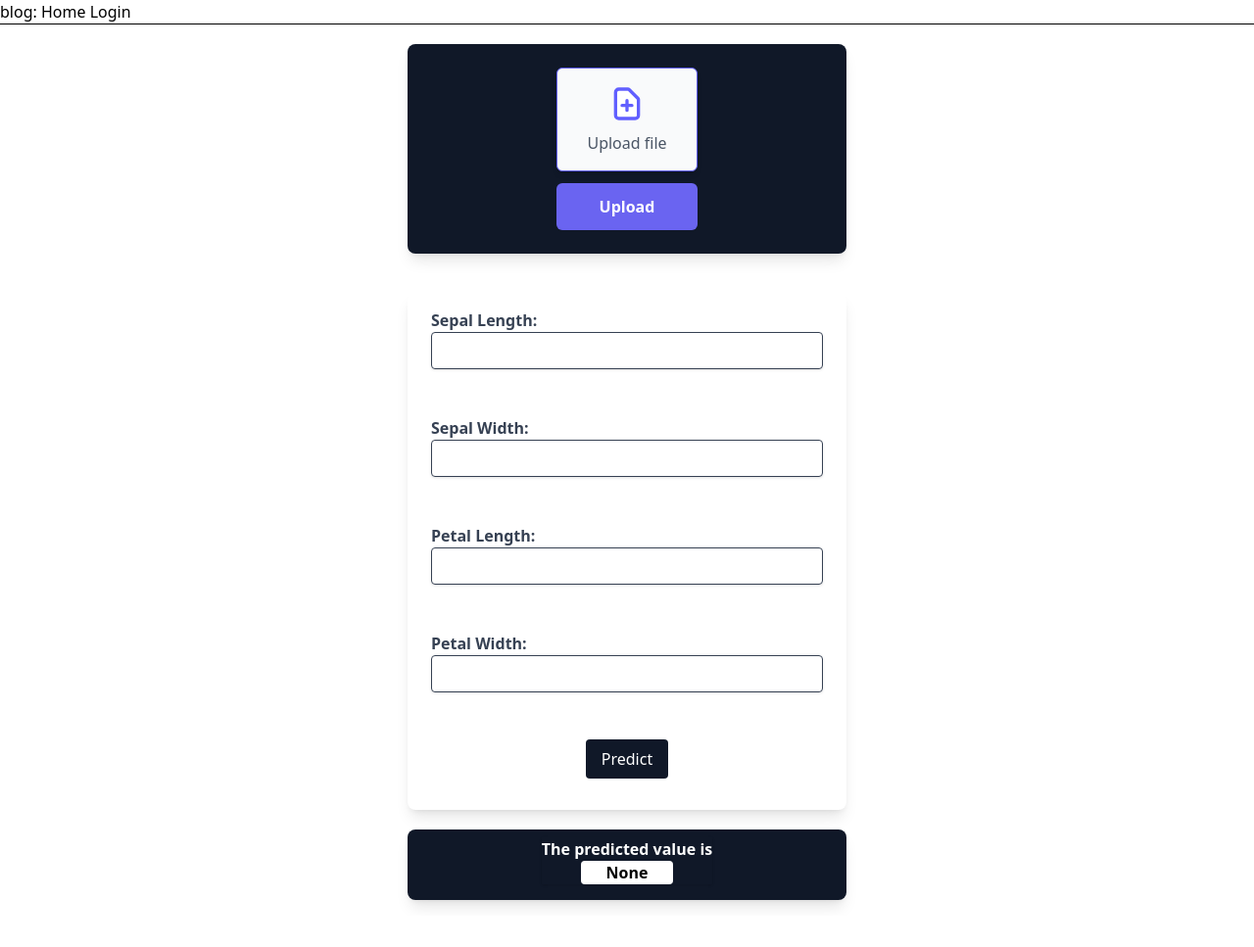
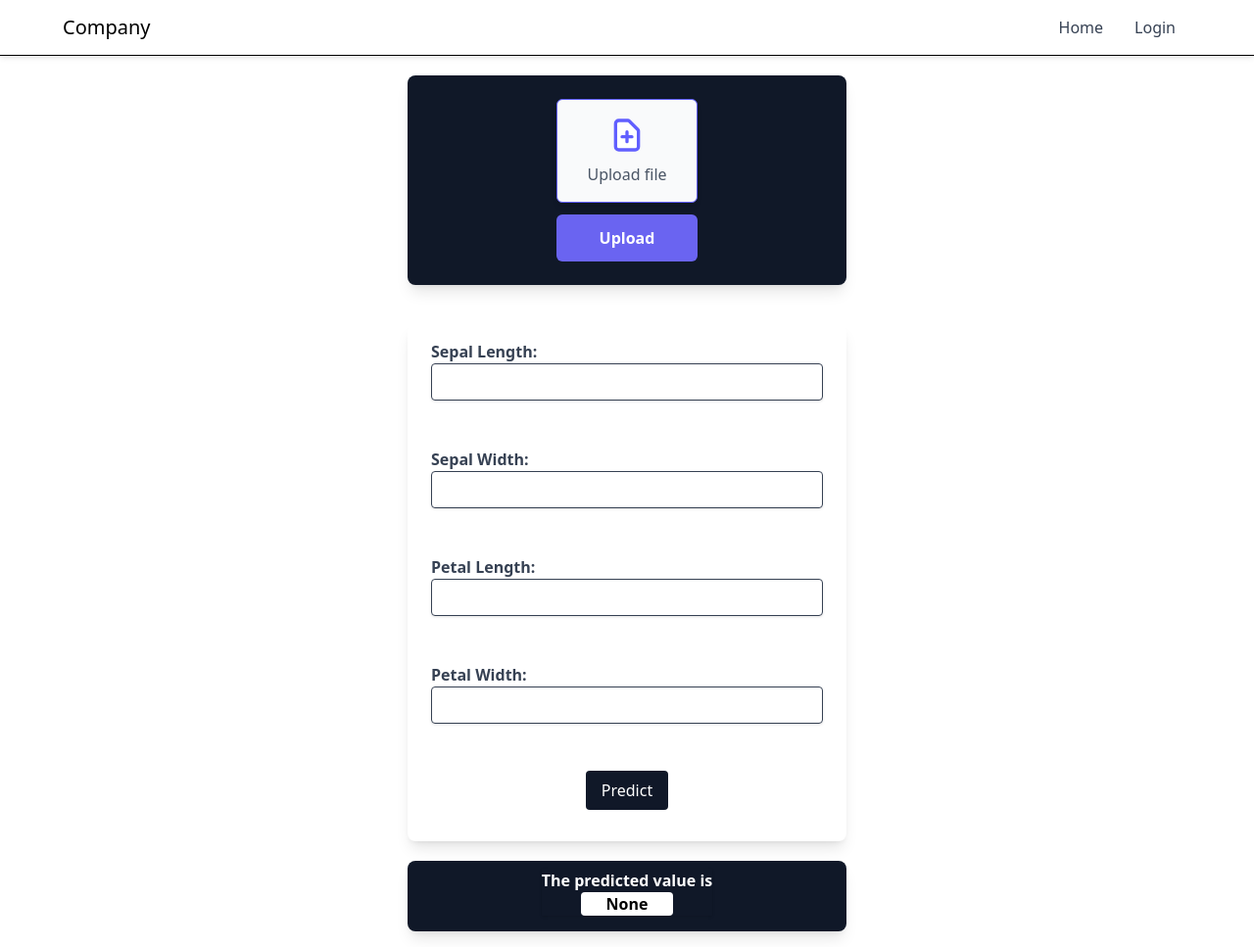
Before and after one commit to notnsas/docker-model-deploy, a Flask app: page / in a window 1280 px wide. Shown: the whole page at 98% size. Before the commit the page ends 926 px from the top, so only its background shows below. Run offline with Flask 3, Linux system fonts and the light colour scheme; parts of the project's set-up code (start-up, migrations or seed data) failed here and were passed over.

Commit message:
Nambahin semua css

```diff
--- a/app/routes.py
+++ b/app/routes.py
@@ -55,6 +55,7 @@ def upload_file():
                 flash('No file part')
                 return redirect(request.url)
             file = request.files['file']
+            print('file udh bs')
             # If the user does not select a file, the browser submits an
             # empty file without a filename.
             if file.filename == '':
--- a/app/static/css/output.css
+++ b/app/static/css/output.css
@@ -7,8 +7,14 @@
       "Segoe UI Emoji", "Segoe UI Symbol", "Noto Color Emoji";
     --font-mono: ui-monospace, SFMono-Regular, Menlo, Monaco, Consolas, "Liberation Mono",
       "Courier New", monospace;
+    --color-red-500: oklch(63.7% 0.237 25.331);
+    --color-blue-600: oklch(54.6% 0.245 262.881);
     --color-indigo-500: oklch(58.5% 0.233 277.117);
+    --color-indigo-600: oklch(51.1% 0.262 276.966);
     --color-gray-50: oklch(98.5% 0.002 247.839);
+    --color-gray-100: oklch(96.7% 0.003 264.542);
+    --color-gray-300: oklch(87.2% 0.01 258.338);
+    --color-gray-400: oklch(70.7% 0.022 261.325);
     --color-gray-600: oklch(44.6% 0.03 256.802);
     --color-gray-700: oklch(37.3% 0.034 259.733);
     --color-gray-800: oklch(27.8% 0.033 256.848);
@@ -18,8 +24,13 @@
     --color-white: #fff;
     --spacing: 0.25rem;
     --container-md: 28rem;
+    --container-xl: 36rem;
+    --text-sm: 0.875rem;
+    --text-sm--line-height: calc(1.25 / 0.875);
     --text-base: 1rem;
     --text-base--line-height: calc(1.5 / 1);
+    --text-xl: 1.25rem;
+    --text-xl--line-height: calc(1.75 / 1.25);
     --font-weight-medium: 500;
     --font-weight-semibold: 600;
     --font-weight-bold: 700;
@@ -27,6 +38,8 @@
     --radius-md: 0.375rem;
     --radius-lg: 0.5rem;
     --radius-xl: 0.75rem;
+    --default-transition-duration: 150ms;
+    --default-transition-timing-function: cubic-bezier(0.4, 0, 0.2, 1);
     --default-font-family: var(--font-sans);
     --default-mono-font-family: var(--font-mono);
   }
@@ -263,6 +317,9 @@
   }
   .max-w-md {
     max-width: var(--container-md);
+  }
+  .flex-1 {
+    flex: 1;
   }
   .border-collapse {
     border-collapse: collapse;
@@ -276,20 +333,32 @@
   .appearance-none {
     appearance: none;
   }
+  .grid-cols-2 {
+    grid-template-columns: repeat(2, minmax(0, 1fr));
+  }
   .flex-col {
     flex-direction: column;
   }
   .flex-row {
     flex-direction: row;
   }
+  .flex-wrap {
+    flex-wrap: wrap;
+  }
   .items-center {
     align-items: center;
+  }
+  .justify-between {
+    justify-content: space-between;
   }
   .justify-center {
     justify-content: center;
   }
   .gap-2 {
     gap: calc(var(--spacing) * 2);
+  }
+  .gap-4 {
+    gap: calc(var(--spacing) * 4);
   }
   .overflow-hidden {
     overflow: hidden;
@@ -337,14 +430,26 @@
   .stroke-indigo-500 {
     stroke: var(--color-indigo-500);
   }
+  .object-cover {
+    object-fit: cover;
+  }
   .p-2 {
     padding: calc(var(--spacing) * 2);
   }
   .p-4 {
     padding: calc(var(--spacing) * 4);
   }
-  .p-5 {
-    padding: calc(var(--spacing) * 5);
+  .p-6 {
+    padding: calc(var(--spacing) * 6);
+  }
+  .p-12 {
+    padding: calc(var(--spacing) * 12);
+  }
+  .px-0 {
+    padding-inline: calc(var(--spacing) * 0);
+  }
+  .px-2 {
+    padding-inline: calc(var(--spacing) * 2);
   }
   .px-3 {
     padding-inline: calc(var(--spacing) * 3);
@@ -355,8 +460,17 @@
   .px-6 {
     padding-inline: calc(var(--spacing) * 6);
   }
+  .px-7 {
+    padding-inline: calc(var(--spacing) * 7);
+  }
   .px-8 {
     padding-inline: calc(var(--spacing) * 8);
+  }
+  .py-0 {
+    padding-block: calc(var(--spacing) * 0);
+  }
+  .py-1 {
+    padding-block: calc(var(--spacing) * 1);
   }
   .py-2 {
     padding-block: calc(var(--spacing) * 2);
@@ -367,12 +481,23 @@
   .py-4 {
     padding-block: calc(var(--spacing) * 4);
   }
+  .pt-4 {
+    padding-top: calc(var(--spacing) * 4);
+  }
   .text-center {
     text-align: center;
   }
   .text-base {
     font-size: var(--text-base);
     line-height: var(--tw-leading, var(--text-base--line-height));
+  }
+  .text-sm {
+    font-size: var(--text-sm);
+    line-height: var(--tw-leading, var(--text-sm--line-height));
+  }
+  .text-xl {
+    font-size: var(--text-xl);
+    line-height: var(--tw-leading, var(--text-xl--line-height));
   }
   .leading-tight {
     --tw-leading: var(--leading-tight);
@@ -432,10 +594,56 @@
       }
     }
   }
+  .focus\:ring-0 {
+    &:focus {
+      --tw-ring-shadow: var(--tw-ring-inset,) 0 0 0 calc(0px + var(--tw-ring-offset-width)) var(--tw-ring-color, currentcolor);
+      box-shadow: var(--tw-inset-shadow), var(--tw-inset-ring-shadow), var(--tw-ring-offset-shadow), var(--tw-ring-shadow), var(--tw-shadow);
+    }
+  }
   .focus\:outline-none {
     &:focus {
       --tw-outline-style: none;
       outline-style: none;
+    }
+  }
+  .md\:flex {
+    @media (width >= 48rem) {
+      display: flex;
+    }
+  }
+  .md\:hidden {
+    @media (width >= 48rem) {
+      display: none;
+    }
+  }
+  .md\:w-auto {
+    @media (width >= 48rem) {
+      width: auto;
+    }
+  }
+  .md\:items-center {
+    @media (width >= 48rem) {
+      align-items: center;
+    }
+  }
+  .md\:p-4 {
+    @media (width >= 48rem) {
+      padding: calc(var(--spacing) * 4);
+    }
+  }
+  .md\:pt-0 {
+    @media (width >= 48rem) {
+      padding-top: calc(var(--spacing) * 0);
+    }
+  }
+  .lg\:max-w-xl {
+    @media (width >= 64rem) {
+      max-width: var(--container-xl);
+    }
+  }
+  .lg\:px-16 {
+    @media (width >= 64rem) {
+      padding-inline: calc(var(--spacing) * 16);
     }
   }
 }
--- a/app/templates/base.html
+++ b/app/templates/base.html
@@ -1,5 +1,6 @@
 <!doctype html>
 <html>
+
 <head>
     {% if title %}
     <title>{{ title }} - Model Deployment</title>
@@ -8,12 +9,36 @@
     {% endif %}
     <link href="{{ url_for('static', filename='css/output.css') }}" rel="stylesheet">
 </head>
+
 <body>
-        <div>
+    <header class="lg:px-16 px-4 bg-white flex flex-wrap items-center py-0 shadow-md">
+        <div class="flex-1 flex justify-between items-center">
+            <a href="#" class="text-xl">Company</a>
+        </div>
+
+        <label for="menu-toggle" class="pointer-cursor md:hidden block">
+            <svg class="fill-current text-gray-900" xmlns="http://www.w3.org/2000/svg" width="20" height="20"
+                viewBox="0 0 20 20">
+                <title>menu</title>
+                <path d="M0 3h20v2H0V3zm0 6h20v2H0V9zm0 6h20v2H0v-2z"></path>
+            </svg>
+        </label>
+        <input class="hidden" type="checkbox" id="menu-toggle" />
+
+        <div class="hidden md:flex md:items-center md:w-auto w-full" id="menu">
+            <nav>
+                <ul class="md:flex items-center justify-between text-base text-gray-700 pt-4 md:pt-0">
+                    <li><a class="md:p-4 py-3 px-0 block" href="{{ url_for('index') }}">Home</a></li>
+                    <li><a class="md:p-4 py-3 px-0 block" href="{{ url_for('login') }}">Login</a></li>
+                </ul>
+            </nav>
+        </div>
+    </header>
+
+    <!-- <div>
         blog:
-            <a href="{{ url_for('index') }}">Home</a>
-            <a href="{{ url_for('login') }}">Login</a>
-        </div>
+
+    </div> -->
     <hr>
     {% with messages = get_flashed_messages() %}
     {% if messages %}
@@ -26,4 +51,5 @@
     {% endwith %}
     {% block content %}{% endblock %}
 </body>
+
 </html>
```
Also changed, not shown: other parts of app/static/css/output.css (+121 -19 lines), 1 other file. Lines whose indentation alone changed are shown as unchanged.
